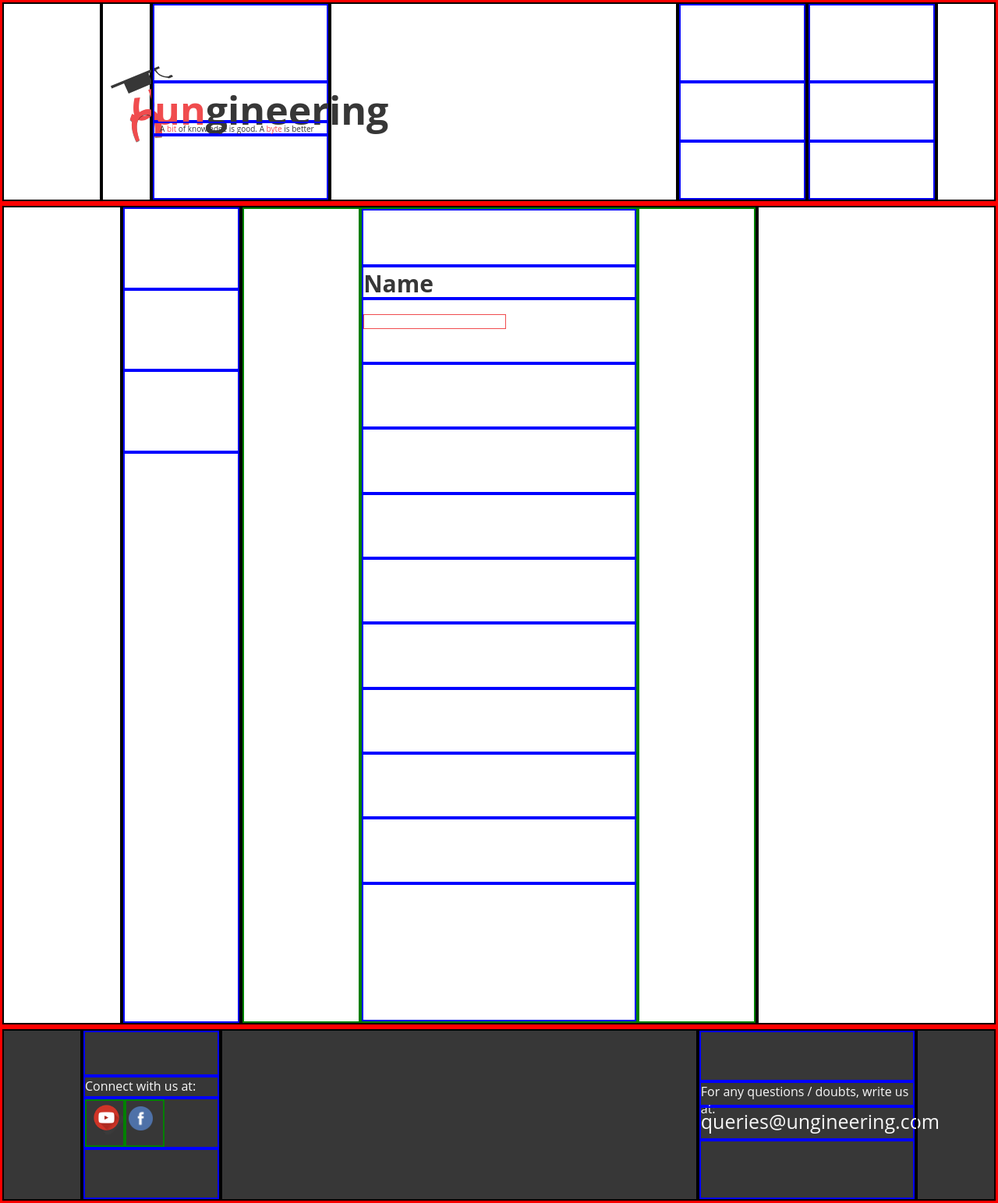
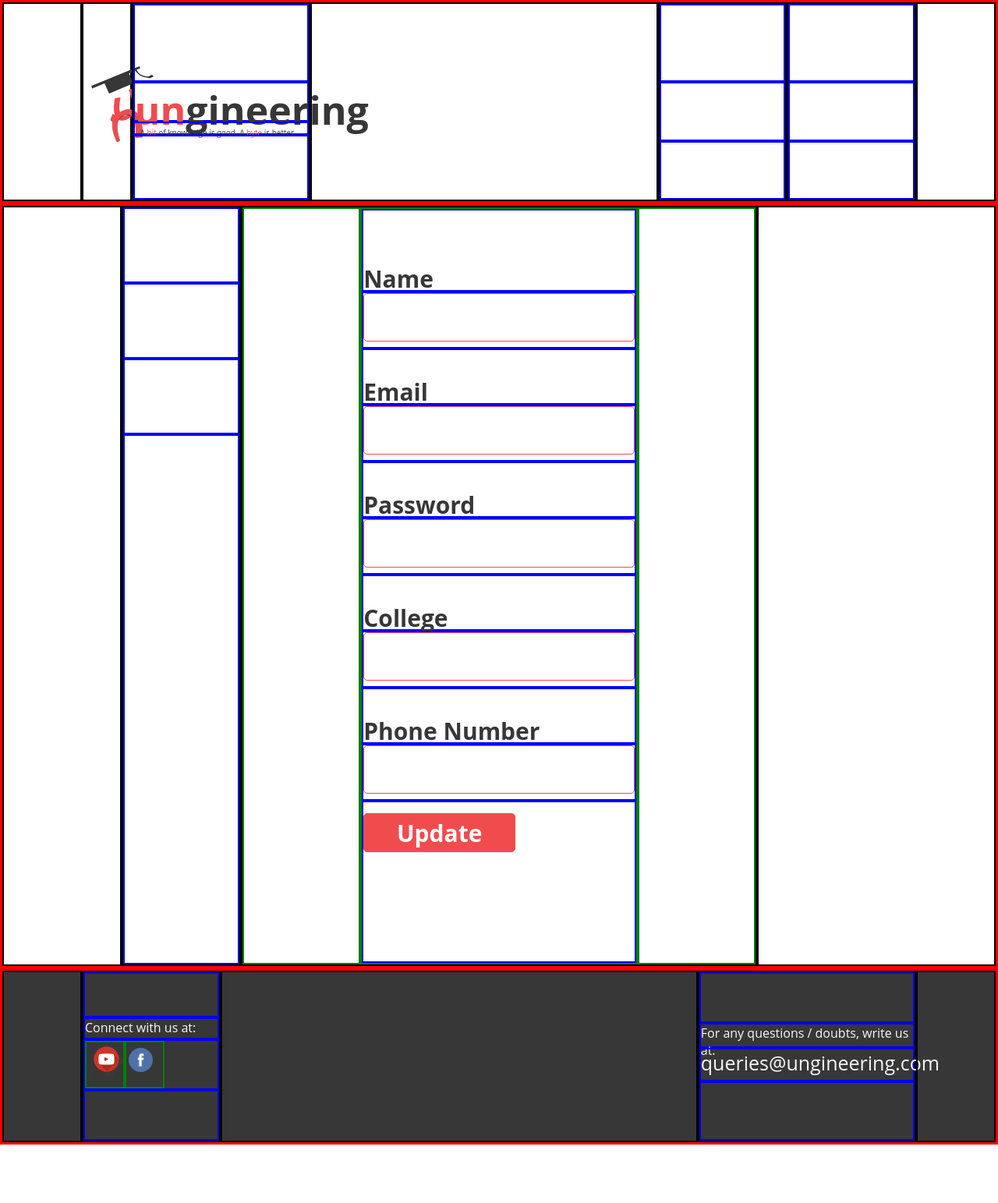
Before and after one commit to shubhangsharmasigs/ungineering_social_media, a PHP site: page /edit_profile.html in a window 1280 px wide. Shown: the whole page at 78% size. After the commit the page ends 1468 px from the top, so only its background shows below. Run offline with PHP 8.4, Linux system fonts and the light colour scheme.

Commit message:
update form completed

```diff
--- a/css/edit_profile.css
+++ b/css/edit_profile.css
@@ -59,7 +59,7 @@
     height:255px;
 }
     .row1>.col1{
-        width:10%;
+        width:8%;
     }
     .row1>.col2{
         width:5%;
@@ -78,7 +78,7 @@
         width:13%;
     }
     .row1>.col7{
-        width:6%;
+        width:8%;
     }
     .col3>.row31{
         width:100%;
@@ -91,7 +91,7 @@
     .col3>.row33{
         width:100%;
         height:7%;
-        padding:0px 0px 0px 7px;
+        padding:5px 0px 0px 7px;
     }
     .col3>.row34{
         width:100%;
@@ -123,7 +123,7 @@
     }
 
 .row2>.col{
-    height:1050px;
+    height:975px;
 }
     .row2>.col1{
         width:12%;
@@ -171,51 +171,48 @@
         width:23%;
     }
     .edit_profile>.row31{
-        height:7%;
+        height:11%;
         width:100%;
+        padding:67px 0px 0px 0px;
     }
     .edit_profile>.row32{
-        height:4%;
+        height:7.5%;
         width:100%;
     }
     .edit_profile>.row33{
-        height:8%;
+        height:7.5%;
         width:100%;
     }
     .edit_profile>.row34{
-        height:8%;
+        height:7.5%;
         width:100%;
     }
     .edit_profile>.row35{
-        height:8%;
+        height:7.5%;
         width:100%;
     }
     .edit_profile>.row36{
-        height:8%;
+        height:7.5%;
         width:100%;
     }
     .edit_profile>.row37{
-        height:8%;
+        height:7.5%;
         width:100%;
     }
     .edit_profile>.row38{
-        height:8%;
+        height:7.5%;
         width:100%;
     }
     .edit_profile>.row39{
-        height:8%;
+        height:7.5%;
         width:100%;
     }
     .edit_profile>.row310{
-        height:8%;
+        height:7.5%;
         width:100%;
     }
     .edit_profile>.row311{
-        height:8%;
-        width:100%;
-    }
-    .edit_profile>.row312{
-        height:17%;
+        height:21.5%;
         width:100%;
     }
     .edit_profile>.inside-row{
@@ -225,8 +222,30 @@
         color:#373737;
     }
     .edit{
-        border:solid 1px #F04C4E;
+        border:solid 1.5px #F04C4E;
+        height: 62px;
+        width: 100%;
+        border-radius: 5px;
     }
+    .padded{
+        padding:33px 0px 0px 0px;
+    }
+    .update-button{
+        border: solid 1.5px #F04C4E;
+        border-radius:5px;
+        background-color: #f04c4e;
+        color:white;
+        font-weight:bold;
+        height: 50px;
+        width: 195px;
+        font-size: 30px;
+        font-family: "Open Sans",sans-serif;
+    }
+    .row311{
+        padding:14px 0px 0px 0px;
+    }
+
+
 
 .row3>.col{
     height:220px;
--- a/edit_profile.html
+++ b/edit_profile.html
@@ -45,20 +45,29 @@
                 <div class="inside-col col31"></div>
                 <div class="inside-col col32">
                     <form class="edit_profile" method="post" action="submit.php">
-                        <div class="inside-row row31"></div>
-                        <div class="inside-row row32">Name</div>
-                        <div class="inside-row row33">
-                            <input class="edit" type="text" class="input-name" name="name">
+                        <div class="inside-row row31">Name</div>
+                        <div class="inside-row row32">
+                            <input class="edit" type="text" name="name">
                         </div>
-                        <div class="inside-row row34"></div>
-                        <div class="inside-row row35"></div>
-                        <div class="inside-row row36"></div>
-                        <div class="inside-row row37"></div>
-                        <div class="inside-row row38"></div>
-                        <div class="inside-row row39"></div>
-                        <div class="inside-row row310"></div>
-                        <div class="inside-row row311"></div>
-                        <div class="inside-row row312"></div>
+                        <div class="inside-row row33 padded">Email</div>
+                        <div class="inside-row row34">
+                            <input class="edit" type="text" name="email"/>
+                        </div>
+                        <div class="inside-row row35 padded">Password</div>
+                        <div class="inside-row row36">
+                            <input class="edit" type="password" name="password"/>
+                        </div>
+                        <div class="inside-row row37 padded">College</div>
+                        <div class="inside-row row38">
+                            <input class="edit" type="text" name="college"/>
+                        </div>
+                        <div class="inside-row row39 padded">Phone Number</div>
+                        <div class="inside-row row310">
+                            <input class="edit" type="text" name="phone"/>
+                        </div>
+                        <div class="inside-row row311">
+                            <button type="submit" class="update-button">Update</button>
+                        </div>
                     </form>
                 </div>
                 <div class="inside-col col33"></div>
```
